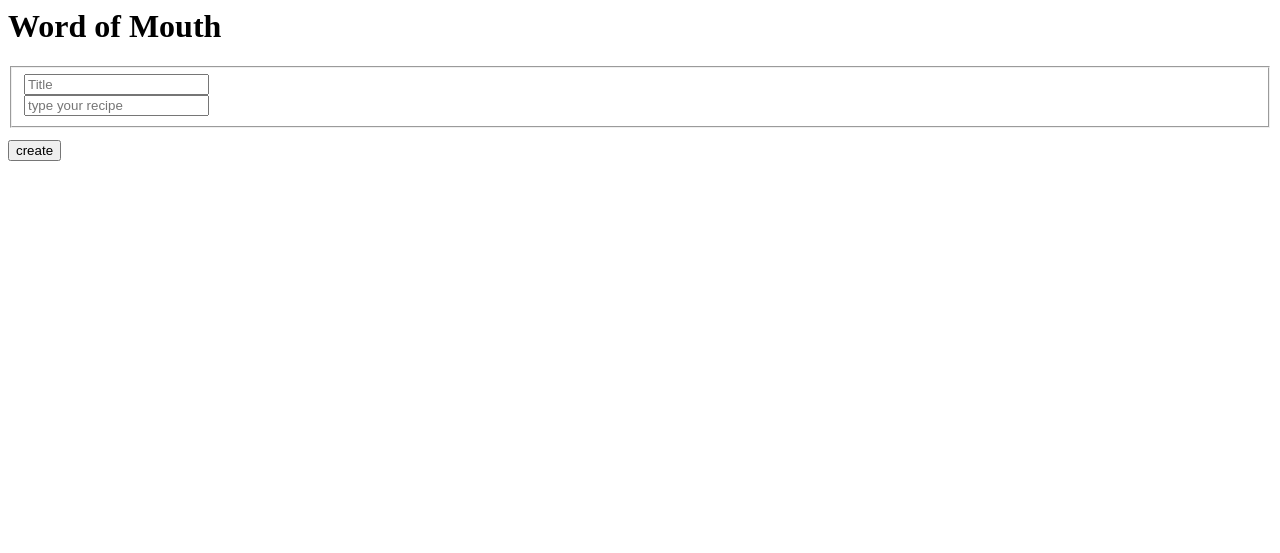
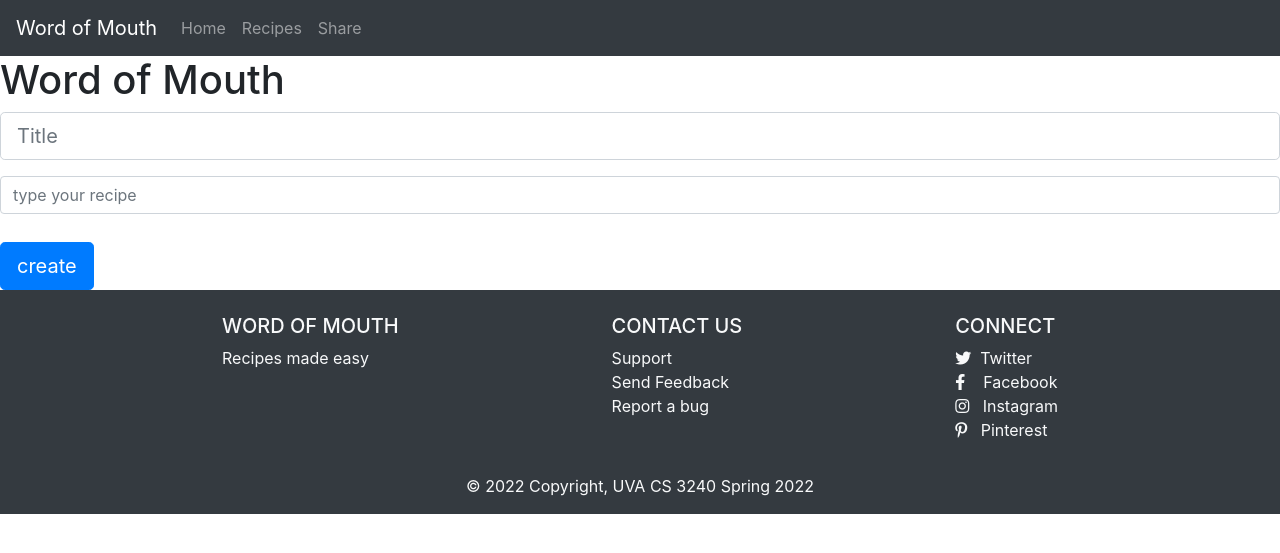
Before and after one commit to monica-youssef/WordofMouth, a Django app: template wordofmouth/templates/wordofmouth/wordofmouth.html in a window 1280 px wide. Shown: the top 553 px of the page. Run offline with Django 4.2, Linux system fonts and the light colour scheme; the template is opened without the code that fills it, so the values that code supplies are empty; some libraries are stand-ins or nearby versions.

Commit message:
initial pages setup

```diff
--- a/wordofmouth/templates/index.html
+++ b/wordofmouth/templates/index.html
@@ -1,4 +1,7 @@
+{% extends "wordofmouth/base.html" %}
+{% block content %}
 {% load socialaccount %}
+
 <html>
 
 <head>
@@ -18,3 +21,5 @@
 </body>
 
 </html>
+
+{% endblock content %}
--- /dev/null
+++ b/wordofmouth/templates/wordofmouth/base.html
@@ -0,0 +1,154 @@
+{% load static %}
+<!DOCTYPE html>
+<html lang="en" class="myhtml">
+  <head>
+    <meta charset="UTF-8" />
+    <meta
+      name="viewport"
+      content="width=device-width, initial-scale=1.0, shrink-to-fit=no"
+    />
+    <meta http-equiv="X-UA-Compatible" content="ie=edge" />
+    <meta name="description" content="" />
+    <meta name="author" content="" />
+    <title>Word of Mouth</title>
+
+
+    <link rel="stylesheet" href="https://stackpath.bootstrapcdn.com/bootstrap/4.4.1/css/bootstrap.min.css"
+      integrity="sha384-Vkoo8x4CGsO3+Hhxv8T/Q5PaXtkKtu6ug5TOeNV6gBiFeWPGFN9MuhOf23Q9Ifjh" crossorigin="anonymous">
+    <script src="https://code.jquery.com/jquery-3.4.1.slim.min.js"
+    integrity="sha384-J6qa4849blE2+poT4WnyKhv5vZF5SrPo0iEjwBvKU7imGFAV0wwj1yYfoRSJoZ+n" crossorigin="anonymous"></script>
+    <script src="https://cdn.jsdelivr.net/npm/popper.js@1.16.0/dist/umd/popper.min.js"
+    integrity="sha384-Q6E9RHvbIyZFJoft+2mJbHaEWldlvI9IOYy5n3zV9zzTtmI3UksdQRVvoxMfooAo" crossorigin="anonymous"></script>
+    <script src="https://stackpath.bootstrapcdn.com/bootstrap/4.4.1/js/bootstrap.min.js"
+    integrity="sha384-wfSDF2E50Y2D1uUdj0O3uMBJnjuUD4Ih7YwaYd1iqfktj0Uod8GCExl3Og8ifwB6" crossorigin="anonymous"></script>
+    <link
+      rel="stylesheet"
+      href="https://cdnjs.cloudflare.com/ajax/libs/font-awesome/5.11.2/css/all.min.css"
+      integrity="sha256-+N4/V/SbAFiW1MPBCXnfnP9QSN3+Keu+NlB+0ev/YKQ="
+      crossorigin="anonymous"
+    />
+
+
+  </head>
+  <body onload="buttons()" class="mybody">
+    <div id="my-body-content">
+      <nav class="navbar navbar-expand-md navbar-dark relative-top bg-dark">
+        <a class="navbar-brand">Word of Mouth</a>
+        <button
+          class="navbar-toggler"
+          type="button"
+          data-toggle="collapse"
+          data-target="#navbarCollapse"
+          aria-controls="navbarCollapse"
+          aria-expanded="false"
+          aria-label="Toggle navigation"
+        >
+          <span class="navbar-toggler-icon"></span>
+        </button>
+        <div class="collapse navbar-collapse" id="navbarCollapse">
+          <ul class="navbar-nav mr-auto">
+            <li class="nav-item">
+              <a class="nav-link" >Home</a>
+            </li>
+            <li class="nav-item">
+              <a class="nav-link">Recipes</a>
+            </li>
+            <li class="nav-item">
+              <a class="nav-link">Share</a>
+            </li>
+
+          </ul>
+          <div id="user-buttons" class="navbar-nav"></div>
+        </div>
+      </nav>
+      <!-- <main role="main" class="container" style="margin: 0;padding: 0;"> -->
+        {% if alert %}
+        <div class="alert alert-primary alert-dismissible fade show mt-3" role="alert" style="width: 60%; margin: auto auto;">
+          {{ alert }}
+          <button type="button" class="close" data-dismiss="alert" aria-label="Close">
+            <span aria-hidden="true">&times;</span>
+          </button>
+        </div>
+        {% endif %}
+      {% block content %}{% endblock %}
+      <!-- </main> -->
+
+      <div class="footer-spacer"></div>
+      <!-- Footer -->
+      <footer class="page-footer font-small blue pt-4 bg-dark my-sticky-footer">
+        <!-- Footer Links -->
+        <div class="container-fluid text-center text-md-left">
+          <!-- Grid row -->
+          <div class="row justify-content-between" style="margin-left: 15vw; margin-right: 15vw;">
+            <!-- Grid column -->
+            <div class="col-md-auto mt-md-0 mt-3">
+              <!-- Content -->
+              <h5 class="text-uppercase text-light">Word of Mouth</h5>
+              <p class="text-light">Recipes made easy</p>
+            </div>
+            <!-- Grid column -->
+
+            <hr class="clearfix w-100 d-md-none pb-3" />
+
+            <!-- Grid column -->
+            <div class="col-md-auto mb-md-0 mb-3">
+              <!-- Links -->
+              <h5 class="text-uppercase text-light">Contact us</h5>
+
+              <ul class="list-unstyled">
+                <li>
+                  <a class="text-light">Support</a>
+                </li>
+                <li>
+                  <a class="text-light">Send Feedback</a>
+                </li>
+                <li>
+                  <a class="text-light">Report a bug</a>
+                </li>
+              </ul>
+            </div>
+            <!-- Grid column -->
+
+            <!-- Grid column -->
+            <div class="col-md-auto mb-md-0 mb-3">
+              <!-- Links -->
+              <h5 class="text-uppercase text-light">Connect</h5>
+
+              <ul class="list-unstyled">
+                <li>
+                  <i class="fab fa-twitter text-light"></i>&nbsp;
+                  <a href="https://twitter.com/" class="text-light">Twitter</a>
+                </li>
+                <li>
+                  <i class="fab fa-facebook-f text-light"></i> &nbsp;&nbsp;
+                  <a href="https://www.facebook.com/" class="text-light">Facebook</a>
+                </li>
+                <li>
+                  <i class="fab fa-instagram text-light"></i> &nbsp;
+                  <a href="https://www.instagram.com/" class="text-light">Instagram</a>
+                </li>
+                <li>
+                  <i class="fab fa-pinterest-p text-light"></i> &nbsp;
+                  <a href="https://www.pinterest.com/" class="text-light">Pinterest</a>
+                </li>
+              </ul>
+            </div>
+            <!-- Grid column -->
+          </div>
+          <!-- Grid row -->
+        </div>
+        <!-- Footer Links -->
+
+        <!-- Copyright -->
+        <div class="footer-copyright text-center py-3 text-light">
+          © 2022 Copyright,
+          <a href="https://cs3240.cs.virginia.edu/" class="text-light">UVA CS 3240 Spring 2022</a>
+        </div>
+        <!-- Copyright -->
+      </footer>
+      <!-- Footer -->
+
+
+    </div>
+  </body>
+</html>
--- a/wordofmouth/templates/wordofmouth/recipe_list.html
+++ b/wordofmouth/templates/wordofmouth/recipe_list.html
@@ -1,3 +1,5 @@
+{% extends "wordofmouth/base.html" %}
+{% block content %}
 <div>
     <h1>All recipes</h1>
     {% if recipe_list %}
@@ -16,3 +18,5 @@
         <p>No recipes are available.</p>
     {% endif %}
 </div>
+
+{% endblock content%}
--- a/wordofmouth/templates/wordofmouth/wordofmouth.html
+++ b/wordofmouth/templates/wordofmouth/wordofmouth.html
@@ -1,3 +1,6 @@
+{% extends "wordofmouth/base.html" %}
+{% block content %}
+
 <html>
 
 <head>
@@ -26,3 +29,6 @@
 </body>
 
 </html>
+
+
+{% endblock content%}
```
